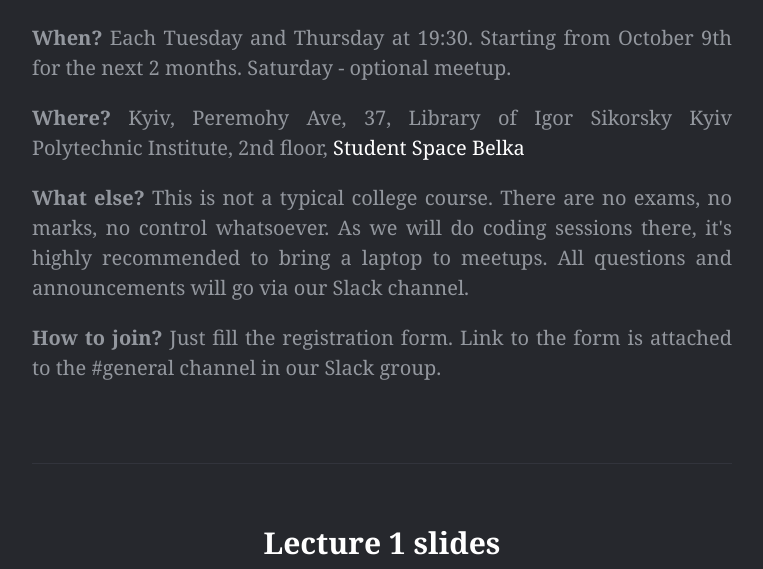
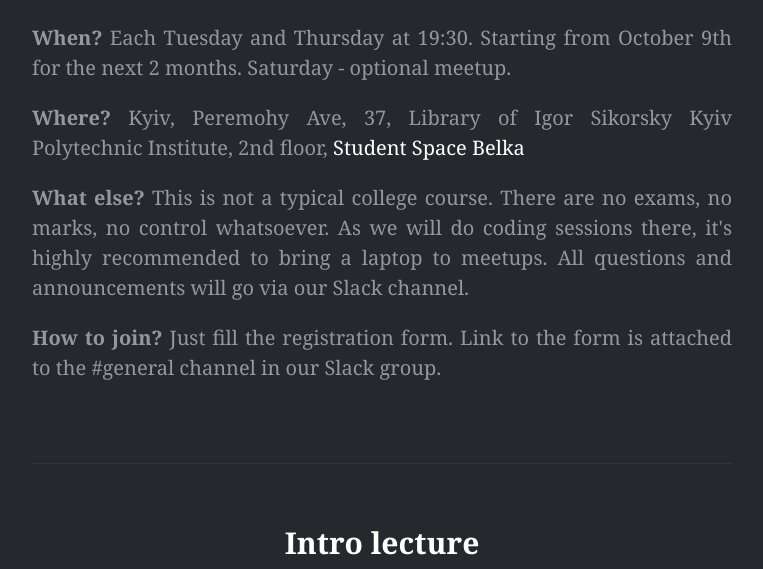
Before and after one commit to ira-dushar/algorithms, a Jekyll site: the page index.html, which Jekyll copies as it is, in a window 1280 px wide and 1400 px high, scrolled down 1671 px, cut to the strip 0-569 px from the top of the window. Shown: the whole strip, without its empty margins (258-1021 px from the left). Built offline with Jekyll 4.4.1, drawn with Linux system fonts in a browser that asks for light colours; some of the changed text lies outside the part shown.

Commit message:
Update index.html

```diff
--- a/index.html
+++ b/index.html
@@ -89,10 +89,9 @@
 
     <article class="post">
     <h2 class="post-title">
-        Lecture 1 slides
+        Intro lecture
     </h2>
-	<p><iframe src="//www.slideshare.net/slideshow/embed_code/key/ANtglnVfmPLtTA" width="595" height="485" frameborder="0" marginwidth="0" marginheight="0" scrolling="no" style="border:1px solid #CCC; border-width:1px; margin-bottom:5px; max-width: 100%;" allowfullscreen> </iframe> <div style="margin-bottom:5px"> <strong> <a href="//www.slideshare.net/IraDushar/algorithms-intro-lecture" title="Algorithms Intro Lecture" target="_blank">Algorithms Intro Lecture</a> </strong> from <strong><a href="https://www.slideshare.net/IraDushar" target="_blank">Ira Dushar</a></strong> </div>
-    </p>
+	<p><iframe src="//www.slideshare.net/slideshow/embed_code/key/y2zu45R6tYg1Lr" width="595" height="485" frameborder="0" marginwidth="0" marginheight="0" scrolling="no" style="border:1px solid #CCC; border-width:1px; margin-bottom:5px; max-width: 100%;" allowfullscreen> </iframe></p>
 </article>
   <hr>
 
```
